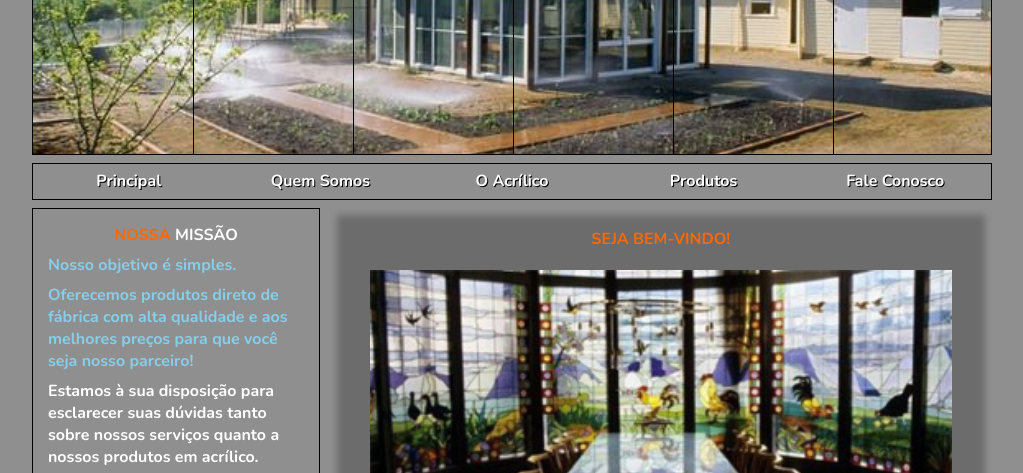
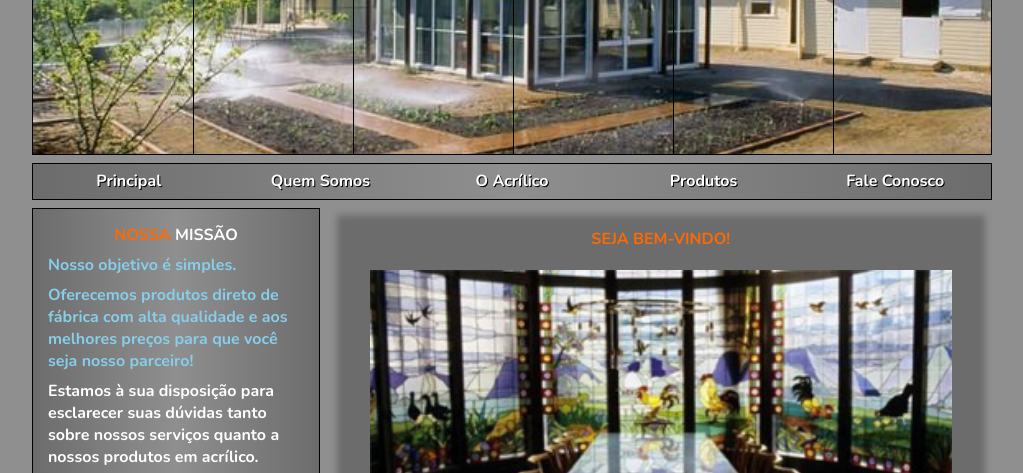
Before and after one commit to shuantsu-zz/bsjr_transparencias, a plain HTML site: page index.html in a window 1280 px wide. Shown: the part 325-798 px from the top of the page, without its empty margins (128-1151 px from the left). Drawn offline with nearby package versions, Linux system fonts and the light colour scheme.

Commit message:
Gradientes consertados

```diff
--- a/scss/style.scss
+++ b/scss/style.scss
@@ -17,11 +17,11 @@ $preto_trasparencia: rgba(0, 0, 0, $transparencia);
 }
 
 @mixin gradiente_link($cor_centro, $cor_fora) {
-	background: radial-gradient($cor_centro, $cor_fora);
+    background: radial-gradient($cor_centro, $cor_fora);
 }
 
 @mixin gradiente_tubular($cor_centro, $cor_fora) {
-	background: linear-gradient(left, $cor_fora, $cor_centro, $cor_fora);
+    background: linear-gradient(to right, $cor_fora, $cor_centro, $cor_fora);
 }
 
 @mixin nav_height($height) {
```
Also changed, not shown: css/style.css, 1 other file.
